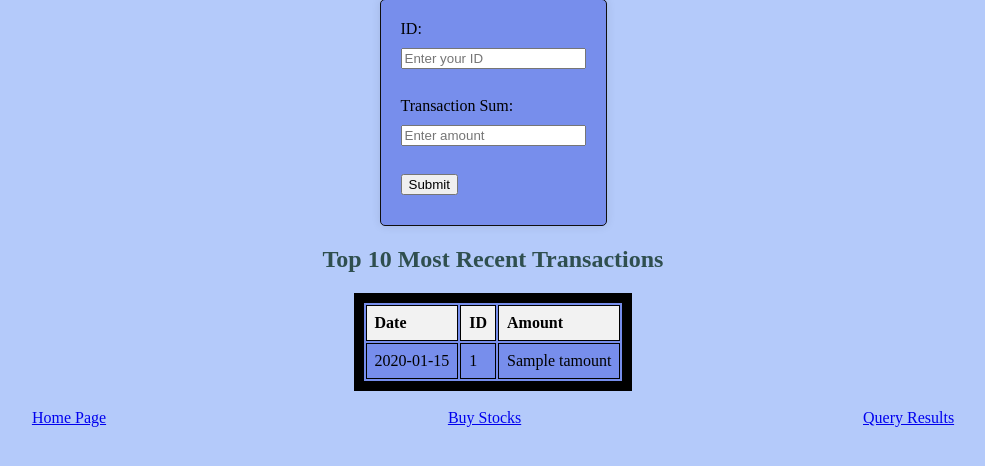
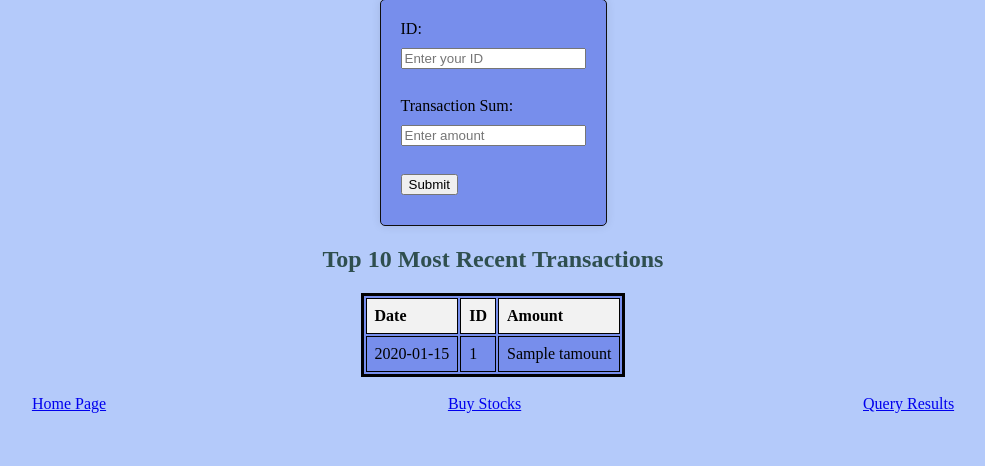
Before and after one commit to GilCaplan/Django_ProjectP2, a Django app: template templates/Add_Transaction.html in a window 1280 px wide. Shown: the part 68-534 px from the top of the page, without its empty margins (147-1132 px from the left). Run offline with Django 3.2, Linux system fonts and the light colour scheme; the template is opened without the code that fills it: most values are stand-ins (such as "Sample title", 1, 10 or a date in 2020).

Commit message:
Update Add_Transaction.html

```diff
--- a/templates/Add_Transaction.html
+++ b/templates/Add_Transaction.html
@@ -38,7 +38,7 @@
 </body>
 <body>
     <h2>Top 10 Most Recent Transactions</h2>
-    <table class="gil">
+    <table class="gil" style="border: 3px solid #000000;">
         <thead>
             <tr>
                 <th>Date</th>
```
